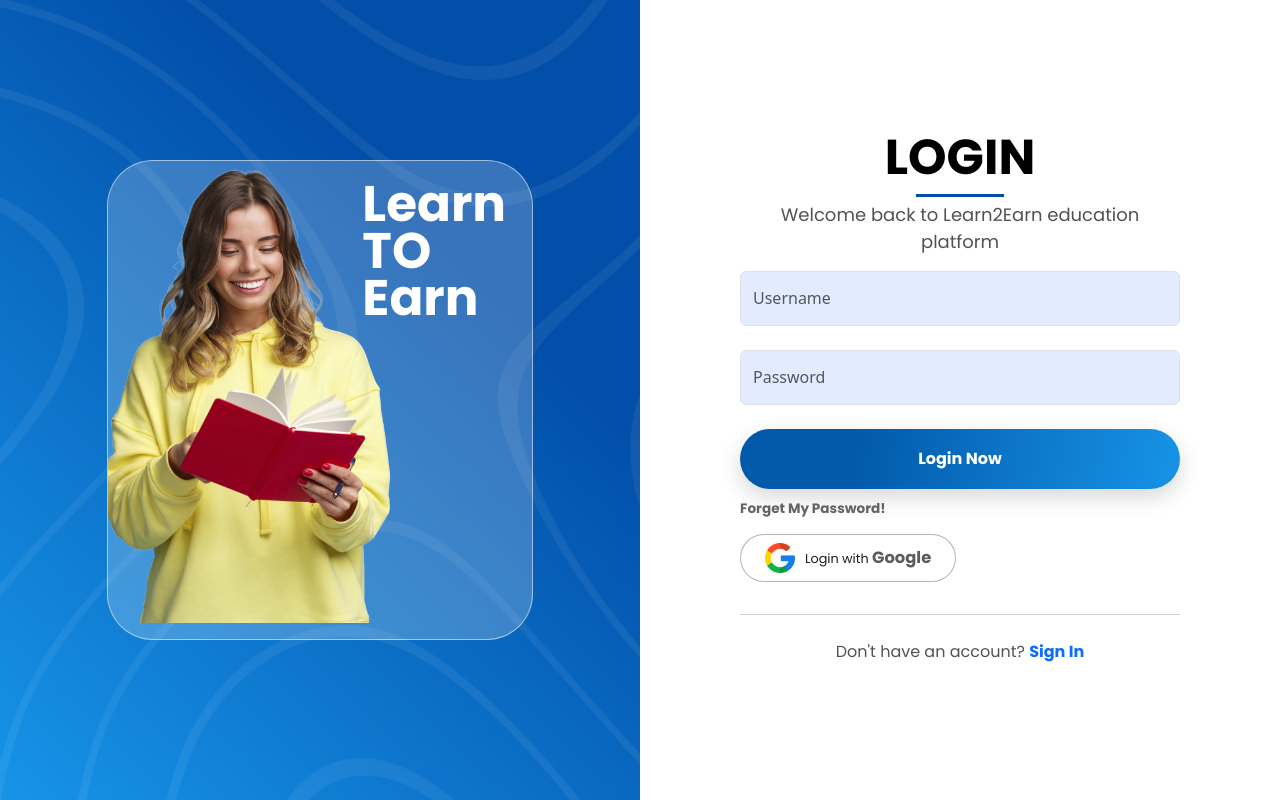
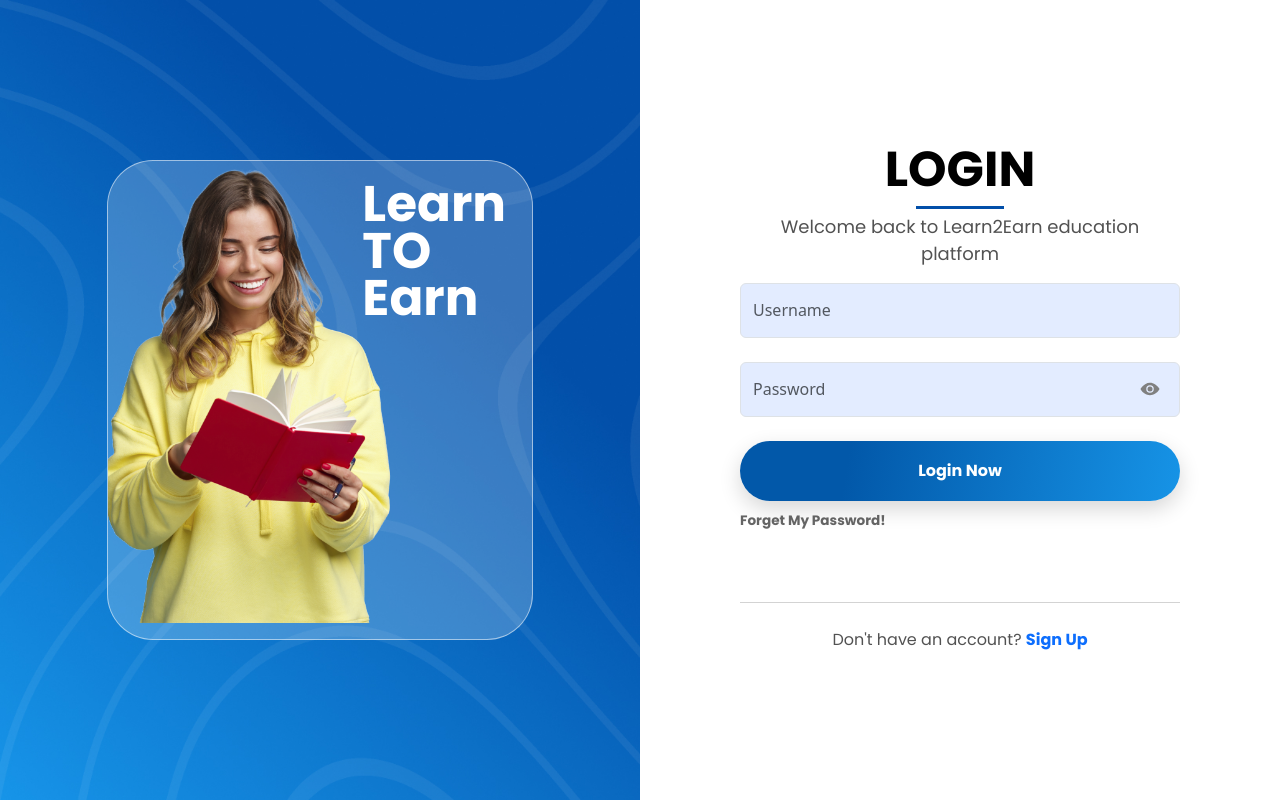
Before and after one commit to AbdalllahSamy/learn2earn_frontend, a React (Create React App) app: page /login in a window 1280 px wide. Built offline with nearby package versions, Linux system fonts and the light colour scheme.

Commit message:
add googleAuth component & add show/hidden password

```diff
--- a/package.json
+++ b/package.json
@@ -4,6 +4,7 @@
   "private": true,
   "dependencies": {
     "@fortawesome/fontawesome-free": "^6.5.1",
+    "@react-oauth/google": "^0.12.1",
     "@testing-library/jest-dom": "^5.17.0",
     "@testing-library/react": "^13.4.0",
     "@testing-library/user-event": "^13.5.0",
@@ -13,6 +14,7 @@
     "react": "^18.2.0",
     "react-dom": "^18.2.0",
     "react-hot-toast": "^2.4.1",
+    "react-icons": "^5.0.1",
     "react-loader-spinner": "^6.1.6",
     "react-router-dom": "^6.21.2",
     "react-scripts": "5.0.1",
--- a/src/Component/Login/Login.jsx
+++ b/src/Component/Login/Login.jsx
@@ -6,6 +6,11 @@
 import img1 from "../../imgs/women with tab 1.png";
 import google from "../../imgs/google 1.jpg";
 import axios from "../../api/axios";
+import { IoEye as ShowPasswordIcon } from "react-icons/io5";
+import { IoEyeOff as HidePasswordIcon } from "react-icons/io5";
+import { FcGoogle as GoogleIcon } from "react-icons/fc";
+import GoogleLoginHandler from "../../Custom Component/GoogleLoginHandler";
+
 const LOGIN_URL = "/auth/login";
 
 export default function Login() {
@@ -16,6 +21,7 @@
   const [user, setUser] = useState("");
   const [pwd, setPwd] = useState("");
   const [login_type, setLoginType] = useState("");
+  const [showPassword, setShowPassword] = useState(false);
 
   useEffect(() => {
     const auth = JSON.parse(localStorage.getItem("auth"));
@@ -79,11 +85,8 @@
 
       const accessToken = response.data.data.token;
       const type = response.data.data.user.type_user;
-      localStorage.setItem(
-        "auth",
-        JSON.stringify({ user, pwd, accessToken, type })
-      );
-      setAuth({ user, pwd, accessToken, type }); // should we remove pwd from here?
+      localStorage.setItem("auth", JSON.stringify({ user, accessToken, type }));
+      setAuth({ user, accessToken, type });
 
       // reset the form
       setUser("");
@@ -187,14 +190,34 @@
                   value={user}
                   required
                 />
+                <div className="position-relative">
                   <input
-                  type="password"
+                    type={showPassword ? "text" : "password"}
                     placeholder="Password"
                     className={`form-control ${Style.loginForm} my-4`}
                     onChange={(e) => setPwd(e.target.value)}
                     value={pwd}
                     required
                   />
+                  {!showPassword ? (
+                    <ShowPasswordIcon
+                      onClick={() => setShowPassword(!showPassword)}
+                      size={20}
+                      color="gray"
+                      className="position-absolute vertical-center"
+                      style={{ right: "20px", cursor: "pointer" }}
+                    />
+                  ) : (
+                    <HidePasswordIcon
+                      onClick={() => setShowPassword(!showPassword)}
+                      size={20}
+                      color="gray"
+                      className="position-absolute vertical-center"
+                      style={{ right: "20px", cursor: "pointer" }}
+                    />
+                  )}
+                </div>
+
                 <button type="submit" className={`${Style.submitForm}`}>
                   Login Now
                 </button>
@@ -202,18 +225,15 @@
               <Link className={`navbar-brand`} to="#">
                 <p className={`${Style.forgetPassword}`}>Forget My Password!</p>
               </Link>
-              <Link
+              <GoogleLoginHandler />
+              {/* <Link
                 type="button"
                 className={`${Style.loginWithGoogle} d-flex`}
                 to="#"
               >
                 <div className={`text-center d-flex align-items-center`}>
                   <div className="googleDiv">
-                    <img
-                      src={google}
-                      className={`${Style.googleImg}`}
-                      alt="google"
-                    />
+                    <GoogleIcon className={`${Style.googleImg}`} />
                   </div>
                   <span className={`${Style.regularSpan}`}>
                     {" "}
@@ -221,12 +241,12 @@
                     <span className={`${Style.googleSpan}`}>google</span>
                   </span>
                 </div>
-              </Link>
+              </Link> */}
               <p className={`text-center mt-3 ${Style.donotHaveAcc}`}>
                 {" "}
                 Don't have an account?{" "}
                 <span className={`${Style.Signin}`}>
-                  <Link className="text-decoration-none">Sign In</Link>
+                  <Link to="/register" className="text-decoration-none">Sign Up</Link>
                 </span>
               </p>
             </div>
--- a/src/Component/auth/RequireAuth.js
+++ b/src/Component/auth/RequireAuth.js
@@ -6,7 +6,6 @@
   const navigate = useNavigate();
   const auth = JSON.parse(localStorage.getItem("auth"));
   const [isMounted, setIsMounted] = useState(false);
-  const [urlstate, setUrl] = useState("");
   const location = useLocation();
 
   // useEffect(() => {
@@ -20,7 +19,6 @@
     setIsMounted(true);
   }, []);
 
-  console.log(location);
   useEffect(() => {
     if (!auth && isMounted) {
       navigate("/login");
--- /dev/null
+++ b/src/Component/auth/googleClient.js
@@ -0,0 +1 @@
+export const googleClient = "593326081849-8bqqv507csn7icnhj3c5riggmla4se4n.apps.googleusercontent.com"
--- /dev/null
+++ b/src/Custom Component/GoogleLoginHandler.jsx
@@ -0,0 +1,49 @@
+import { GoogleLogin } from "@react-oauth/google";
+import axios from "axios";
+export default function GoogleLoginHandler({ style }) {
+  const decodeJwt = (token) => {
+    try {
+      return JSON.parse(atob(token.split(".")[1]));
+    } catch (e) {
+      return null;
+    }
+  };
+
+  function onSuccessGoogle({ credential }) {
+    const { email, sub } = decodeJwt(credential);
+    console.log(email, sub);
+
+    const data = {
+      email: email,
+      gauth_id: sub,
+    };
+
+    const api = "https://api-test.llearn2earn.com/api/auth/login-with-google";
+    axios
+      .post(api, data)
+      .then((res) => {
+        console.log("Google Login Success:", res);
+
+        // localStorage.setItem("auth", JSON.stringify(res.data));
+        // setAuth(res.data);
+        // navigateFunction(`/${res.data.type}/dashboard`);
+      })
+      .catch((err) => {
+        console.log("Google Login Error:", err);
+      });
+  }
+
+  return (
+    <div>
+      <GoogleLogin
+        style={style}
+        onSuccess={(res) => {
+          onSuccessGoogle(res);
+        }}
+        onError={() => {
+          console.log("Login Failed");
+        }}
+      />
+    </div>
+  );
+}
--- a/src/context/AuthProvider.js
+++ b/src/context/AuthProvider.js
@@ -3,15 +3,15 @@
 const AuthContext = createContext({});
 
 export const AuthProvider = ({ children }) => {
+  const [auth, setAuth] = useState(
+    JSON.parse(localStorage.getItem("auth")) || {}
+  );
 
-    const [auth, setAuth] = useState(JSON.parse(localStorage.getItem("auth")) || {});
-
-    console.log(auth);
-    return (
-        <AuthContext.Provider value={{ auth, setAuth }}>
-            {children}
-        </AuthContext.Provider>
-    );
+  return (
+    <AuthContext.Provider value={{ auth, setAuth }}>
+      {children}
+    </AuthContext.Provider>
+  );
 };
 
 export default AuthContext;
--- a/src/index.css
+++ b/src/index.css
@@ -1,22 +1,44 @@
-*{
+
+* {
   margin: 0;
   padding: 0;
   box-sizing: border-box;
   text-decoration: none;
 }
 
-
 body {
   margin: 0;
   padding: 0;
-  font-family: -apple-system, BlinkMacSystemFont, 'Segoe UI', 'Roboto', 'Oxygen',
-    'Ubuntu', 'Cantarell', 'Fira Sans', 'Droid Sans', 'Helvetica Neue',
+  font-family: -apple-system, BlinkMacSystemFont, "Segoe UI", "Roboto", "Oxygen",
+    "Ubuntu", "Cantarell", "Fira Sans", "Droid Sans", "Helvetica Neue",
     sans-serif;
   -webkit-font-smoothing: antialiased;
   -moz-osx-font-smoothing: grayscale;
+
+  overflow-x: hidden;
 }
 
 code {
-  font-family: source-code-pro, Menlo, Monaco, Consolas, 'Courier New',
+  font-family: source-code-pro, Menlo, Monaco, Consolas, "Courier New",
     monospace;
 }
+
+/* Vertical Center */
+.vertical-center {
+  position: absolute;
+  top: 50%;
+  transform: translateY(-50%);
+}
+
+.horizontal-center {
+  position: absolute;
+  left: 50%;
+  transform: translateX(-50%);
+}
+
+.full-center {
+  position: absolute;
+  top: 50%;
+  left: 50%;
+  transform: translate(-50%, -50%);
+}
--- a/src/index.js
+++ b/src/index.js
@@ -1,30 +1,32 @@
-import React from 'react';
-import ReactDOM from 'react-dom/client';
-import './index.css';
-import App from './App';
-import { AuthProvider } from './context/AuthProvider';
-import reportWebVitals from './reportWebVitals';
-import { BrowserRouter, Routes, Route } from 'react-router-dom';
-import 'bootstrap/dist/css/bootstrap.min.css'
-import 'bootstrap/dist/js/bootstrap.bundle.min.js'
-import '@fortawesome/fontawesome-free/css/all.min.css';
+import React from "react";
+import ReactDOM from "react-dom/client";
+import "./index.css";
+import App from "./App";
+import { AuthProvider } from "./context/AuthProvider";
+import reportWebVitals from "./reportWebVitals";
+import { BrowserRouter, Routes, Route } from "react-router-dom";
+import "bootstrap/dist/css/bootstrap.min.css";
+import "bootstrap/dist/js/bootstrap.bundle.min.js";
+import "@fortawesome/fontawesome-free/css/all.min.css";
 
+import "bootstrap/dist/js/bootstrap.bundle.js";
+import "bootstrap/dist/css/bootstrap.min.css";
 
-import "bootstrap/dist/js/bootstrap.bundle.js"
-import 'bootstrap/dist/css/bootstrap.min.css'
+import "@fortawesome/fontawesome-free/css/all.min.css";
+import { GoogleOAuthProvider } from "@react-oauth/google";
+import { googleClient } from "./Component/auth/googleClient";
 
-
-import '@fortawesome/fontawesome-free/css/all.min.css';
-
-const root = ReactDOM.createRoot(document.getElementById('root'));
+const root = ReactDOM.createRoot(document.getElementById("root"));
 root.render(
   <React.StrictMode>
     <BrowserRouter>
-      <AuthProvider>
-        <Routes>
-          <Route path="/*" element={<App />} />
-        </Routes>
-      </AuthProvider>
+      <GoogleOAuthProvider clientId={googleClient}>
+        <AuthProvider>
+          <Routes>
+            <Route path="/*" element={<App />} />
+          </Routes>
+        </AuthProvider>
+      </GoogleOAuthProvider>
     </BrowserRouter>
   </React.StrictMode>
 );
```
Also changed, not shown: 1 other file (tests, documents, lock files or other folders). Lines whose indentation alone changed are shown as unchanged.
